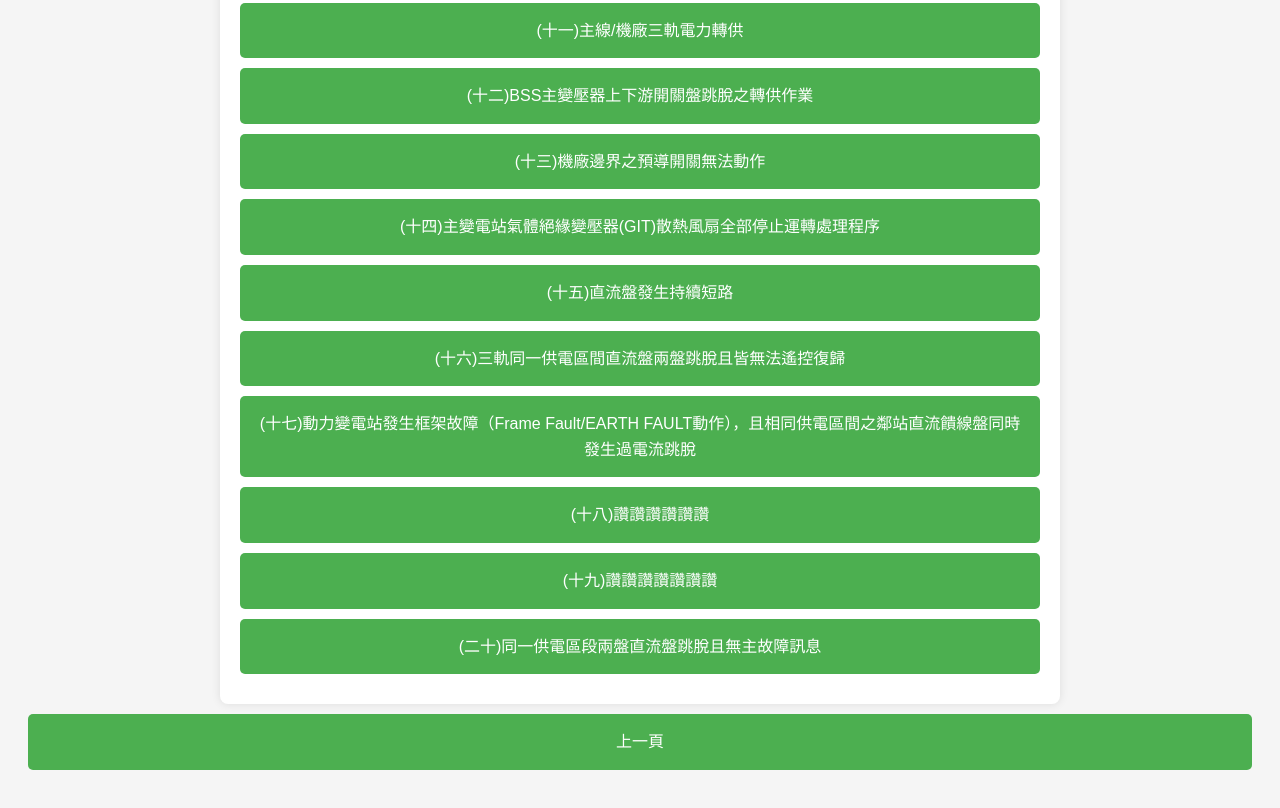
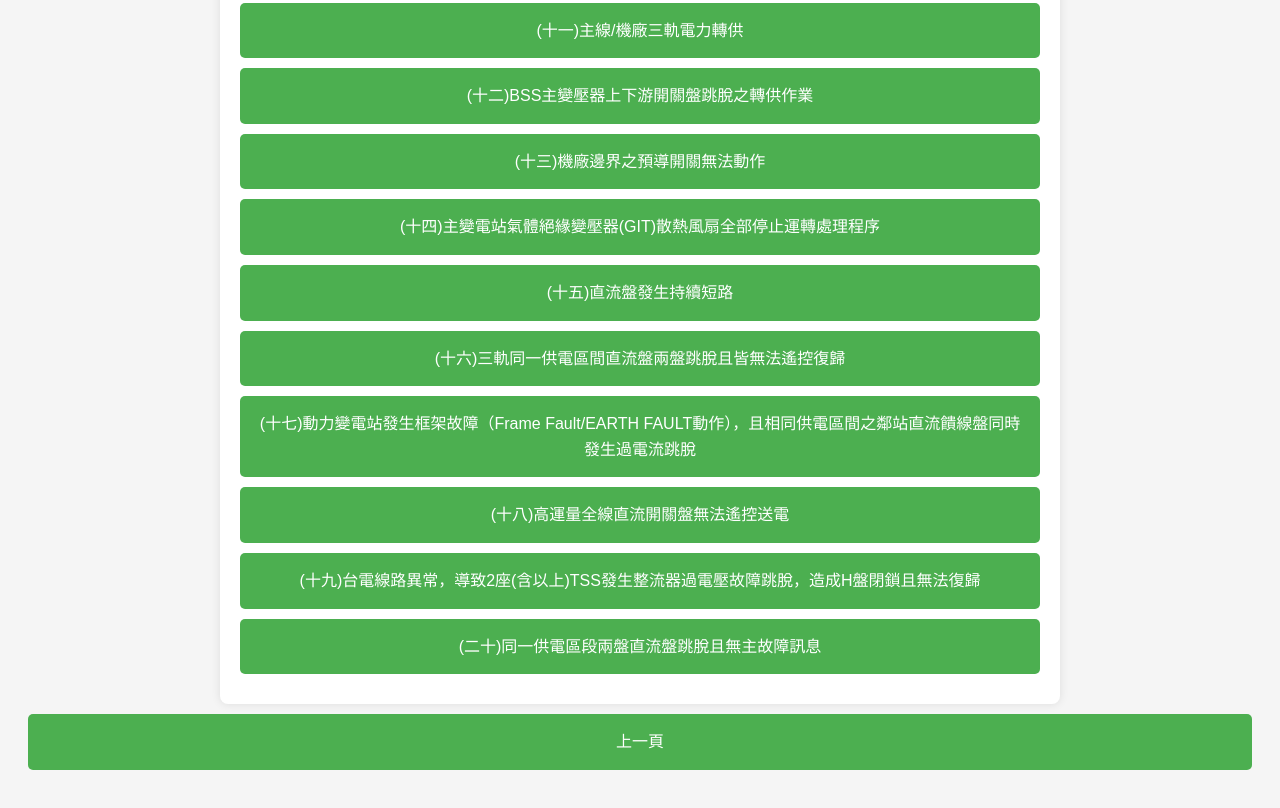
Before and after one commit to trtcsyp/repairAssistant, a plain HTML site: page TRTCrepairDescription/indexHigh.html in a window 1280 px wide. Shown: the part 823-1631 px from the top of the page. Drawn offline with Linux system fonts and the light colour scheme.

Commit message:
add 18 19 topic

```diff
--- a/TRTCrepairDescription/indexHigh.html
+++ b/TRTCrepairDescription/indexHigh.html
@@ -204,7 +204,7 @@
           href="#"
           class="button"
           onclick="showSubButtons(event, 'subButtons18')"
-          >(十八)讚讚讚讚讚讚</a
+          >(十八)高運量全線直流開關盤無法遙控送電</a
         >
         <div class="sub-buttons" id="subButtons18">
           <a href="./card/card18_xinsong.html" class="sub-button">信松線</a>
@@ -217,7 +217,7 @@
           href="#"
           class="button"
           onclick="showSubButtons(event, 'subButtons19')"
-          >(十九)讚讚讚讚讚讚讚</a
+          >(十九)台電線路異常，導致2座(含以上)TSS發生整流器過電壓故障跳脫，造成H盤閉鎖且無法復歸</a
         >
         <div class="sub-buttons" id="subButtons19">
           <a href="./card/card19_xinsong.html" class="sub-button">信松線</a>
```
